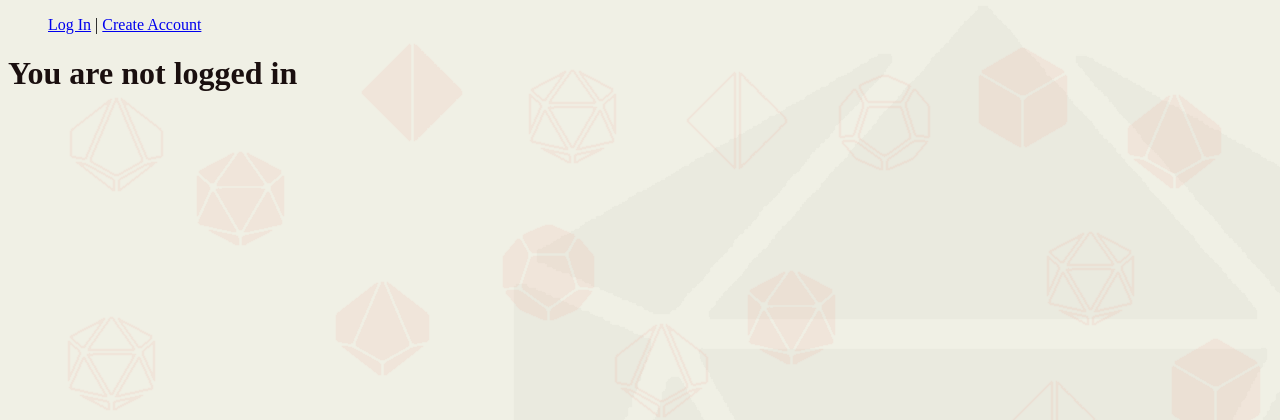
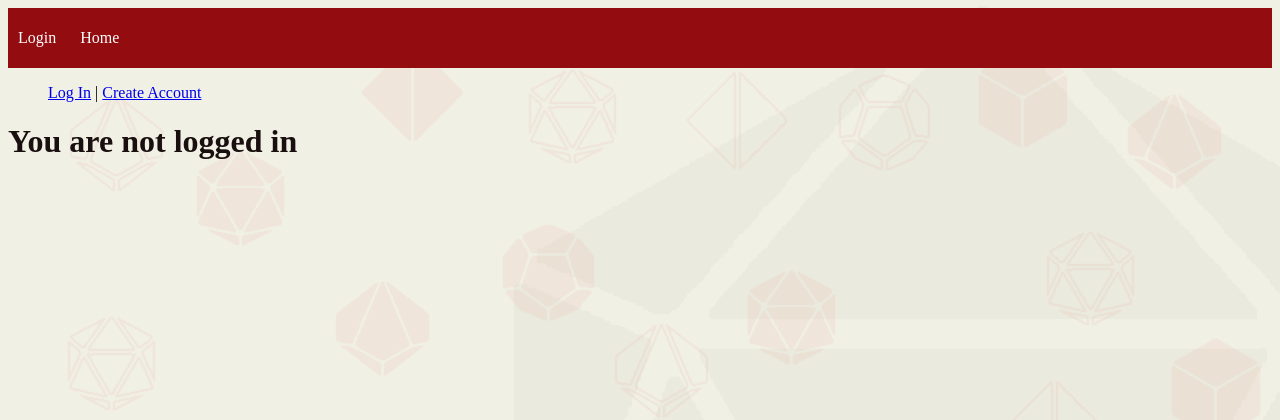
Before and after one commit to Sahmuraii/RoleInitative, a Flask app: page / in a window 1280 px wide. Shown: the top 420 px of the page. Run offline with Flask 3, Linux system fonts and the light colour scheme; parts of the project's set-up code (start-up, migrations or seed data) failed here and were passed over.

Commit message:
Added Navbar to website
Added a top navbar

```diff
--- a/src/app/static/css/main.css
+++ b/src/app/static/css/main.css
@@ -16,14 +16,78 @@
 
     /*Light theme colors*/
     --mainBackgroundColor: var(--accentColor);
-    }
+    --whiteText: var(--white);
+    --blackText: var(--black);
+}
 
+/*----------------------------------------------------------------*/
+/* General Stylings and variable definitions*/
 body {
-  background: url('../images/BackgroundOverlay.png') left top repeat;
-  background-color: var(--mainBackgroundColor);
-  color: var(--black);
+    background: url('../images/BackgroundOverlay.png') left top repeat;
+    background-color: var(--mainBackgroundColor);
+    color: var(--black);
 }
 
 h1 {
-  color: var(--darkRed);
+    color: var(--darkRed);
 }
+
+
+/*----------------------------------------------------------------*/
+/* Page Navbar Stylings*/
+.nav_page_header {
+    background-color: var(--primaryRed);
+}
+
+.nav_page_header ul {
+    padding: 0px;
+    margin: 0px;
+    list-style: none;
+    position: relative;
+}
+
+.nav_page_header ul li {
+    display: inline-block;
+    background-color: var(--primaryRed);
+}
+
+.nav_page_header a {
+    display: block;
+    padding: 0px 10px;
+    color: var(--whiteText);
+    /*font size: 20px;*/
+    line-height: 60px;
+    text-decoration: none;
+}
+
+.nav_page_header a:hover {
+    background-color: var(--darkRed);
+    color: var(--whiteText);
+    font-weight: bold;
+}
+
+.nav_page_header ul ul {
+    display: none;
+    position: absolute;
+    top: 60px;
+}
+
+.nav_page_header ul li:hover > ul {
+    display: inherit;
+}
+
+.nav_page_header ul ul li {
+    width: 170px;
+    float: none;
+    display: list-item;
+    position: relative;
+}
+
+.nav_page_header ul ul ul li {
+    position: relative;
+    top: -60px;
+    left: 170px;
+}
+
+li > a:after { content:  ' +'; }
+li > a:only-child:after { content: ''; }
--- a/src/app/templates/base.html
+++ b/src/app/templates/base.html
@@ -10,6 +10,23 @@
     <title>{% block title_content %}{% endblock %} - Role Initaitive</title>
 </head>
 <body>
+    <nav class="nav_page_header">
+        <ul>
+            {% if not current_user.is_authenticated %}
+            <li><a href="{{ url_for('auth.login') }}">Login</a></li>
+            {% endif %}
+            <li><a href="{{ url_for('home') }}">Home</a>
+            {% if current_user.is_authenticated %}
+                <ul>
+                    <li><a href="{{ url_for('home') }}">Home</a></li>
+                    <li><a href="{{ url_for('profile.profile', username=current_user.username)}}">Profile</a></li>
+                </ul>
+            </li>
+            <li><a href="{{ url_for('profile.profile', username=current_user.username)}}">Create Charater</a></li>
+            <li><a href="{{ url_for('auth.logout') }}">Logout</a></li>
+            {% endif %}
+        </ul>
+    </nav>
     <main>
         {% block body_content %}{% endblock %}
     </main>
```
